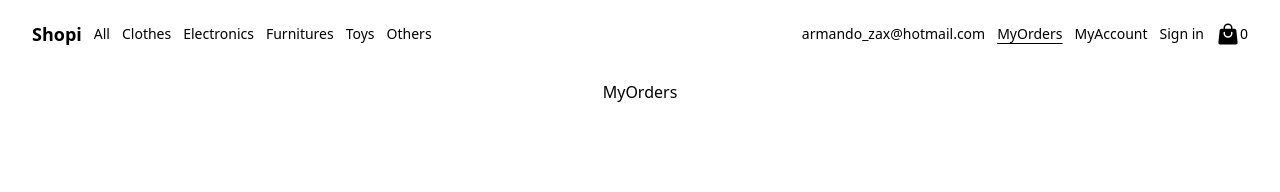
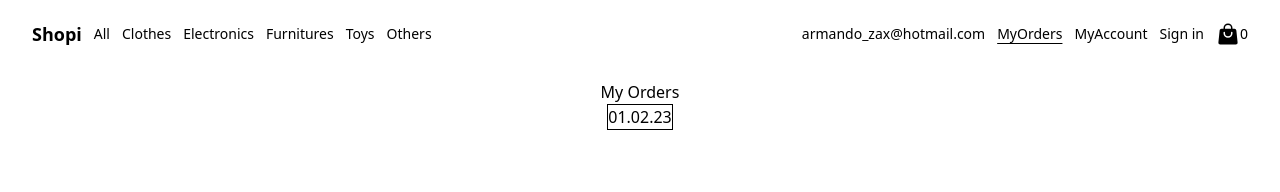
Before and after one commit to Armandres30/Vite_TailwindsCSS_React, a React (Vite) app: page /my-orders in a window 1280 px wide. Shown: the top 192 px of the page. Built offline with nearby package versions, Linux system fonts and the light colour scheme.

Commit message:
My Order list orders

```diff
--- /dev/null
+++ b/src/Components/OrdersCard/index.jsx
@@ -0,0 +1,17 @@
+import { XMarkIcon } from "@heroicons/react/24/solid"
+
+const OrdersCard = props => {
+    const { totalPrice, totalProducts } = props
+    let renderXMarkIcon
+    return (
+        <div className="flex justify-between items-center mb-3 border border-black">
+            <p>
+                <span>01.02.23</span>
+                <span>{totalProducts}</span>
+                <span>{totalPrice}</span>
+            </p>
+        </div>
+    )
+}
+
+export default OrdersCard
--- a/src/Pages/MyOrder/index.jsx
+++ b/src/Pages/MyOrder/index.jsx
@@ -1,4 +1,6 @@
 import { useContext } from 'react';
+import { Link } from 'react-router-dom';
+import { ChevronLeftIcon } from '@heroicons/react/24/solid';
 import { ShoppingCartContext } from '../../Context';
 import Layout from '../../Components/Layout'
 import OrderCard from '../../Components/OrderCard';
@@ -8,7 +10,14 @@ function MyOrder() {
   console.log("ORDERS: ", context.order?.slice(-1)[0])
     return (
       <Layout>
-        MyOrder
+        <div className='flex w-80 items-center justify-center relative mb-6'>
+          <Link to='/my-orders' className='absolute left-0'>
+            <ChevronLeftIcon
+              className='h-6 w-6 text-black cursor-pointer' />
+          </Link>
+
+          <h1>My Order</h1>
+        </div>
         <div className='flex flex-col w-80'>
         {
           context.order?.slice(-1)[0].products.map(product => (
--- a/src/Pages/MyOrders/index.jsx
+++ b/src/Pages/MyOrders/index.jsx
@@ -1,10 +1,28 @@
+import { useContext } from 'react'
+import { Link } from 'react-router-dom'
 import Layout from '../../Components/Layout'
+import { ShoppingCartContext } from '../../Context'
+import OrdersCard from '../../Components/OrdersCard'
 
 function MyOrders() {
+  const context = useContext(ShoppingCartContext)
 
     return (
       <Layout>
-        MyOrders
+        <div className='flex w-80 items-center justify-center relative'>
+
+          <h1>My Orders</h1>
+        </div>
+        {
+          context.order.map((order) => {
+            <Link to={`/my-orders/${order.id}`}>
+              <OrdersCard
+                totalPrice={order.totalPrice}
+                totalProducts={order.totalProducts} />
+            </Link>
+          })
+        }
+        <OrdersCard />
       </Layout>
     )
   }
```
